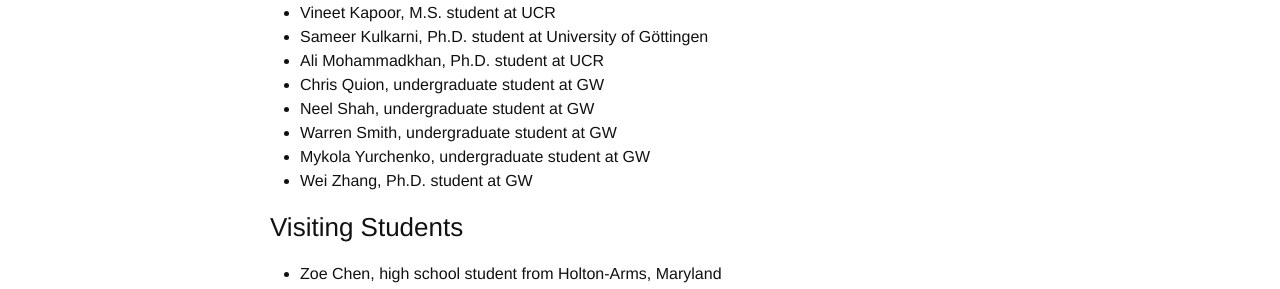
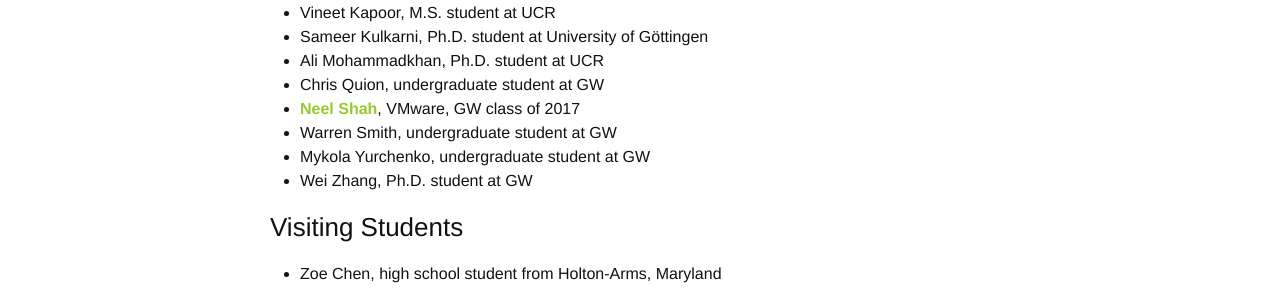
Before and after one commit to sdnfv/sdnfv.github.io, a Jekyll site: the page built from people.md, in a window 1280 px wide. Shown: the part 517-806 px from the top of the page. Built offline with Jekyll 4.4.1, drawn with Linux system fonts in a browser that asks for light colours.

Commit message:
Add Link To Neel Shah's Homepage

```diff
--- a/people.md
+++ b/people.md
@@ -20,7 +20,7 @@
   * Sameer Kulkarni, Ph.D. student at University of Göttingen
   * Ali Mohammadkhan, Ph.D. student at UCR
   * Chris Quion, undergraduate student at GW
-  * Neel Shah, undergraduate student at GW
+  * [Neel Shah](http://www.shah7.com/), VMware, GW class of 2017
   * Warren Smith, undergraduate student at GW
   * Mykola Yurchenko, undergraduate student at GW
   * Wei Zhang, Ph.D. student at GW
```
